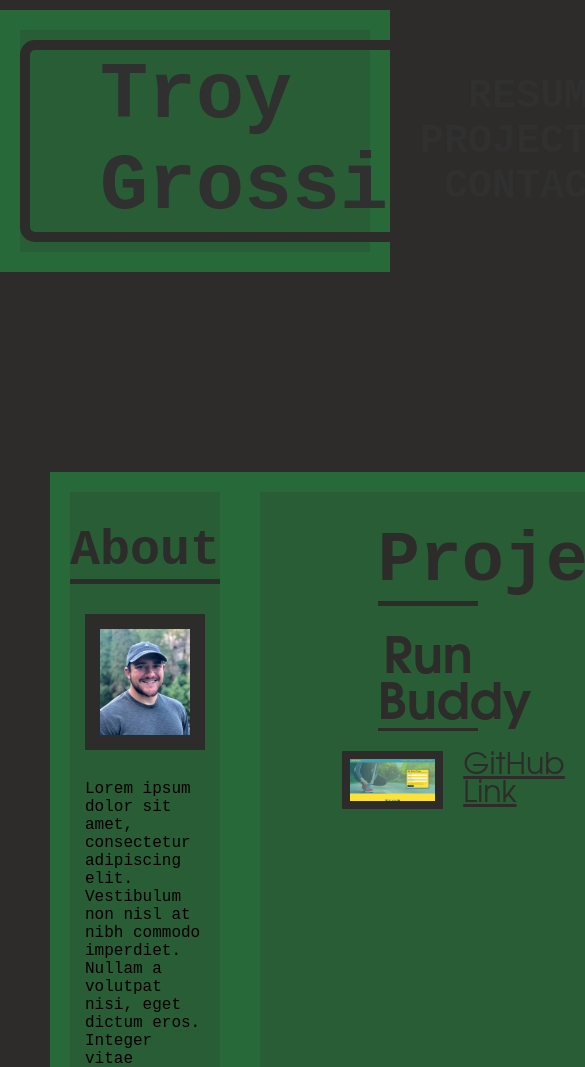
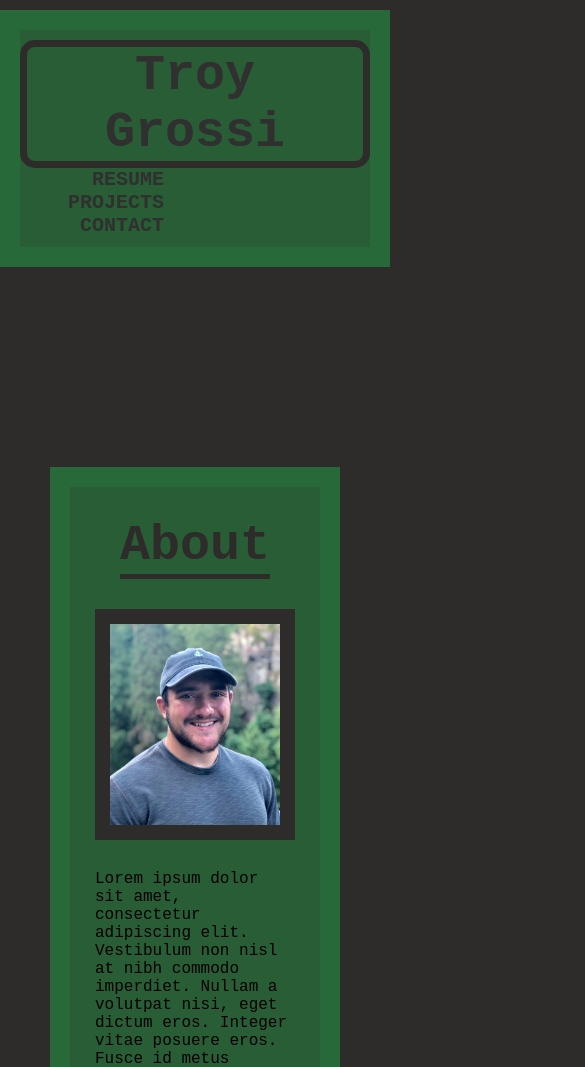
Before and after one commit to troygrossi/challenge2-portfolio, a plain HTML site: page index.html in a window 390 px wide. Shown: the top 1067 px of the page, 585 px wide, since content can reach past the window. Drawn offline with Linux system fonts and the light colour scheme.

Commit message:
start to add media q's

```diff
--- a/assets/style.css
+++ b/assets/style.css
@@ -17,12 +17,14 @@ body {
   background-color: var(--primary-color);
   font-family: "Courier New", Courier, monospace;
   display: flex;
+  flex-wrap: wrap;
   justify-content: space-between;
   padding: 10px 0 10px 0;
   border: 20px solid var(--primary-border);
   margin-top: 10px;
 }
 .header h1 {
+  text-align: center;
   margin: 0 auto 0 auto;
   padding: 0 70px 0 70px;
   border: 10px solid var(--secondary-color);
@@ -120,6 +122,7 @@ body {
 }
 .projects-all {
   display: flex;
+  min-width: 700px;
   flex-direction: column;
   height: 90%;
   color: var(--secondary-color);
@@ -258,3 +261,94 @@ body {
   color: var(--secondary-color);
   font-size: 22px;
 }
+@media screen and (max-width: 980px) {
+  .header h1 a {
+    font-size: 80px;
+  }
+  .header nav a {
+    font-size: 40px;
+  }
+  .header h1 a:hover {
+    font-size: 55px;
+  }
+  .header nav a:hover {
+    font-size: 22px;
+    background-color: rgba(0, 128, 0, 0);
+    border: 10px solid rgba(0, 128, 0, 0);
+  }
+  .main-content {
+    display: flex;
+    flex-direction: column;
+    justify-content: space-between;
+    margin-top: 200px;
+    margin-left: 50px;
+    margin-right: 50px;
+  }
+  .about {
+    flex-basis: 25%;
+    background-color: var(--primary-color);
+    border: 20px solid var(--primary-border);
+    display: flex;
+    flex-direction: column;
+    align-items: center;
+    font-family: "Courier New", Courier, monospace;
+    margin-bottom: 200px;
+  }
+  .footer {
+    margin: 0 30px 0 3opx;
+    margin-top: 200px;
+    flex-direction: column;
+    align-items: center;
+  }
+  .footer h1{
+    margin-bottom: 50px;
+  }
+  .footer section{
+    margin-bottom: 50px;
+  }
+  .footer p{
+    font-size: 2px;
+    margin: 0;
+  }
+}
+
+@media screen and (max-width: 768px) {
+  .header h1 {
+    margin: 0 auto 0 auto;
+    padding: 0 30px 0 30px;
+    border: 7px solid var(--secondary-color);
+    border-radius: 15px;
+  }
+  .header h1 a {
+    font-size: 60px;
+    text-decoration: none;
+    color: var(--tertiary-color);
+    font-weight: bold;
+  }
+  .header nav a {
+    font-size: 30px;
+    text-decoration: none;
+    color: var(--tertiary-color);
+    font-weight: bold;
+  }
+}
+@media screen and (max-width: 575px) {
+  .header h1 {
+    margin: 0 auto 0 auto;
+    padding: 0 20px 0 20px;
+    border: 7px solid var(--secondary-color);
+    border-radius: 15px;
+  }
+  .header h1 a {
+    font-size: 50px;
+    text-decoration: none;
+    color: var(--tertiary-color);
+    font-weight: bold;
+  }
+  .header nav a {
+    font-size: 20px;
+    text-decoration: none;
+    color: var(--tertiary-color);
+    font-weight: bold;
+  }
+  }
```
Also changed, not shown: assets/images/website.png (added), 1 other file.
